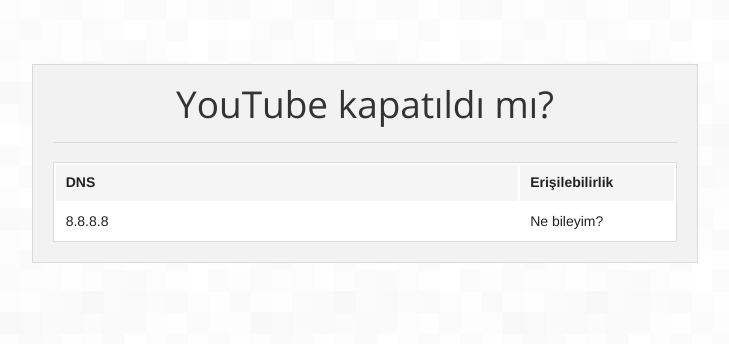
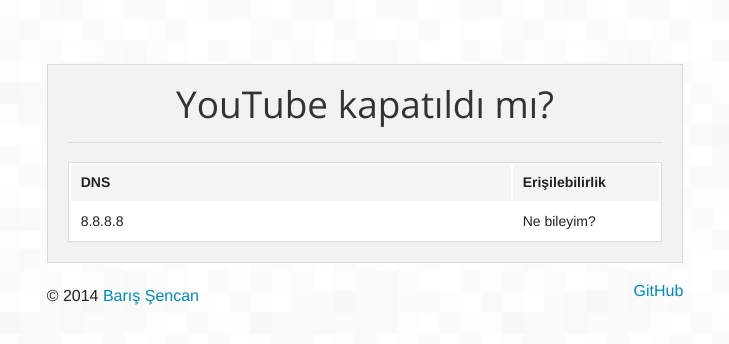
Before and after one commit to isair/youtubekapatildimi, a Flask app: page / in a window 1280 px wide. Shown: the top 344 px of the page, without its empty margins (275-1004 px from the left). Run offline with Flask 2, Linux system fonts and the light colour scheme; some libraries are stand-ins or nearby versions.

Commit message:
Added a copyright text and a GitHub link under the main panel.

```diff
--- a/templates/home.html
+++ b/templates/home.html
@@ -7,8 +7,9 @@
 {% block content %}
 <br /><br /><br /><br />
 <div class="row">
+    <div class="medium-offset-2 medium-8 columns end">
 
-    <div class="small-offset-2 small-8 columns end panel text-center">
+        <div class="panel text-center">
             <h2>YouTube kapatıldı mı?</h2>
             <hr />
 
@@ -29,5 +30,16 @@
             </table>
         </div>
 
+        <p class="left">© 2014 <a href="http://www.barissencan.com">Barış Şencan</a></p>
+
+        <!--
+            GitHub falan,
+            Apache 2.0 falan,
+            Açık kaynak falan,
+            Programcı kızlar eklesin.
+        -->
+        <a class="right" href="https://github.com/isair/youtubekapatildimi">GitHub</a>
+
+    </div>
 </div>
 {% endblock %}
```
Lines whose indentation alone changed are shown as unchanged.
